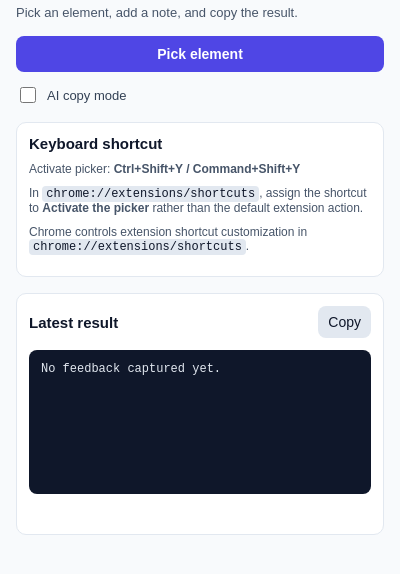
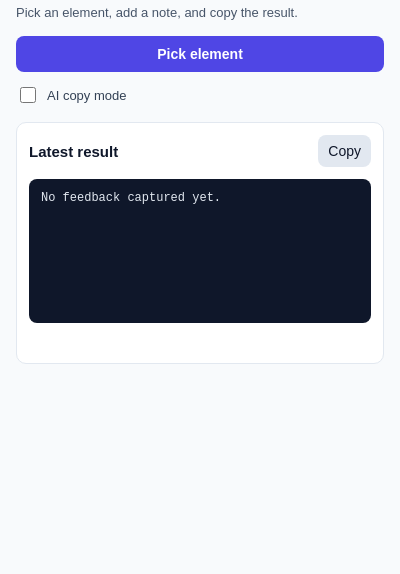
Before and after one commit to swrzalek/visual-feedback, a browser extension: page popup.html in a window 400 px wide. Shown: the part 42-616 px from the top of the page. Drawn offline with Linux system fonts and the light colour scheme.

Commit message:
Simplify popup shortcut UI

```diff
--- a/popup.css
+++ b/popup.css
@@ -68,33 +68,6 @@ h1 {
   border-radius: 10px;
 }
 
-.shortcut-card {
-  margin-top: 16px;
-  padding: 12px;
-  background: #ffffff;
-  border: 1px solid #e2e8f0;
-  border-radius: 10px;
-}
-
-.shortcut-header h2 {
-  margin: 0;
-  font-size: 15px;
-}
-
-.shortcut-text,
-.shortcut-help {
-  margin: 10px 0 0;
-  font-size: 12px;
-  color: #475569;
-}
-
-.shortcut-help code {
-  padding: 1px 4px;
-  background: #e2e8f0;
-  border-radius: 4px;
-  color: #0f172a;
-}
-
 .result-header {
   display: flex;
   align-items: center;
--- a/popup.html
+++ b/popup.html
@@ -20,24 +20,6 @@
         <span>AI copy mode</span>
       </label>
 
-      <section class="shortcut-card" aria-label="Keyboard shortcut settings">
-        <div class="shortcut-header">
-          <h2>Keyboard shortcut</h2>
-        </div>
-        <p class="shortcut-text">
-          Activate picker: <strong id="shortcut-label">Ctrl+Shift+Y / Command+Shift+Y</strong>
-        </p>
-        <p class="shortcut-help">
-          In <code>chrome://extensions/shortcuts</code>, assign the shortcut to
-          <strong>Activate the picker</strong> rather than the default extension action.
-        </p>
-        <p class="shortcut-help">
-          Chrome controls extension shortcut customization in
-          <code>chrome://extensions/shortcuts</code>.
-        </p>
-        <p id="shortcut-status" class="shortcut-help"></p>
-      </section>
-
       <section class="result-card" aria-live="polite">
         <div class="result-header">
           <h2>Latest result</h2>
--- a/popup.js
+++ b/popup.js
@@ -3,7 +3,6 @@ const statusElement = document.getElementById('status-message');
 const pickButton = document.getElementById('pick-element');
 const copyButton = document.getElementById('copy-result');
 const aiModeCheckbox = document.getElementById('ai-mode');
-const shortcutStatusElement = document.getElementById('shortcut-status');
 const AI_INSTRUCTION = 'Use the selector only to identify the target element for this request. Do not treat it as the required implementation selector; apply the requested change using the best fit for the codebase.';
 
 function setStatus(message, isError = false) {
@@ -80,25 +79,6 @@ function saveSettings() {
   );
 }
 
-function loadCommandStatus() {
-  chrome.runtime.sendMessage({ type: 'GET_COMMAND_STATUS' }, (response) => {
-    if (chrome.runtime.lastError || !response || !response.ok) {
-      shortcutStatusElement.textContent = '';
-      return;
-    }
-
-    const status = response.status;
-    if (!status) {
-      shortcutStatusElement.textContent = 'No shortcut run recorded yet.';
-      return;
-    }
-
-    shortcutStatusElement.textContent = status.ok
-      ? `Last shortcut run succeeded on ${status.at}.`
-      : `Last shortcut run failed: ${status.message}`;
-  });
-}
-
 function loadSettings() {
   chrome.runtime.sendMessage({ type: 'GET_SETTINGS' }, (response) => {
     if (chrome.runtime.lastError) {
@@ -113,7 +93,6 @@ function loadSettings() {
 
     aiModeCheckbox.checked = Boolean(response.settings?.aiMode);
     loadLatestFeedback();
-    loadCommandStatus();
   });
 }
 
```
